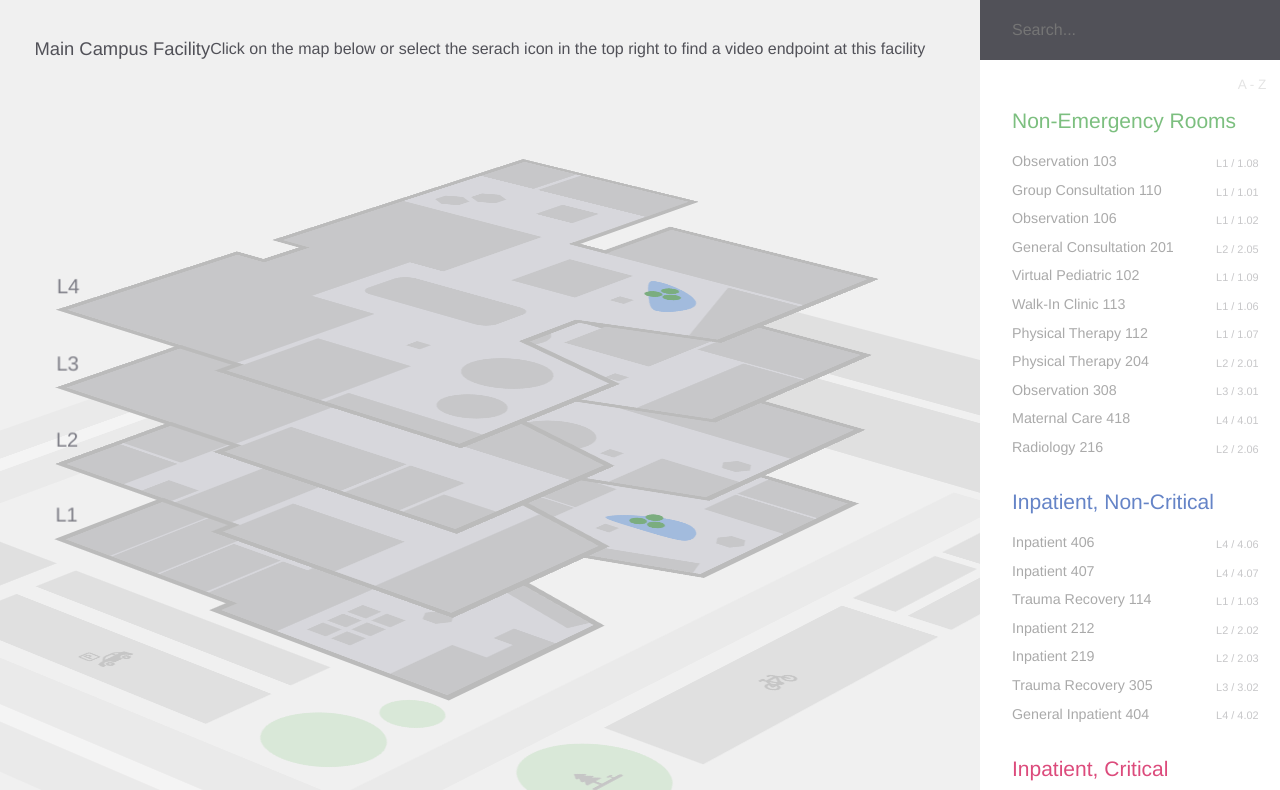
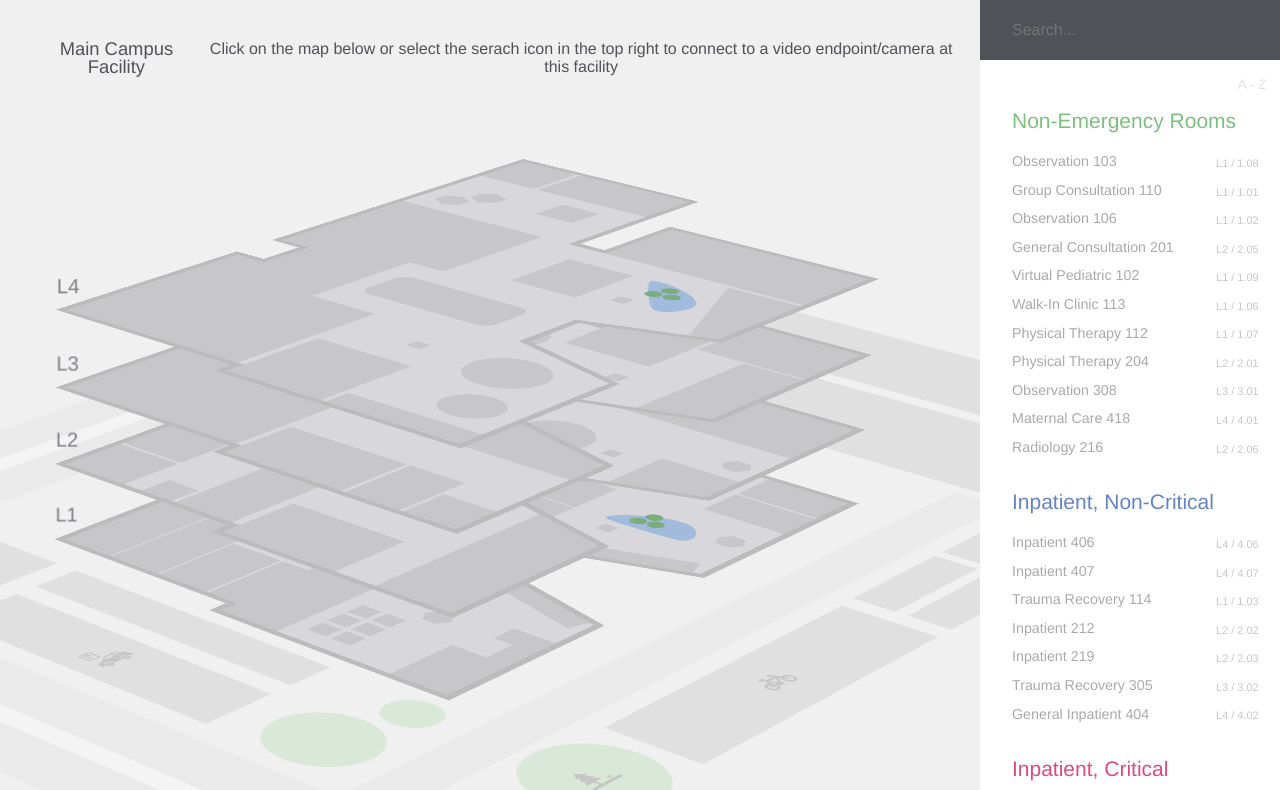
Before and after one commit to ckeilberg57/ManuMap, a plain HTML site: page index.html in a window 1280 px wide. Shown: the top 790 px of the page. Drawn offline with Linux system fonts and the light colour scheme.

Commit message:
Update index.html

```diff
--- a/index.html
+++ b/index.html
@@ -219,7 +219,7 @@
 					</div>-->
 					<div class=""></div>
 					<h1>Main Campus Facility</h1>  <br>
-					<p>Click on the map below or select the serach icon in the top right to find a video endpoint at this facility</p>
+					<p>Click on the map below or select the serach icon in the top right to connect to a video endpoint/camera at this facility</p>
 				</header>
 				<div class="mall">
 					<div class="surroundings">
```
